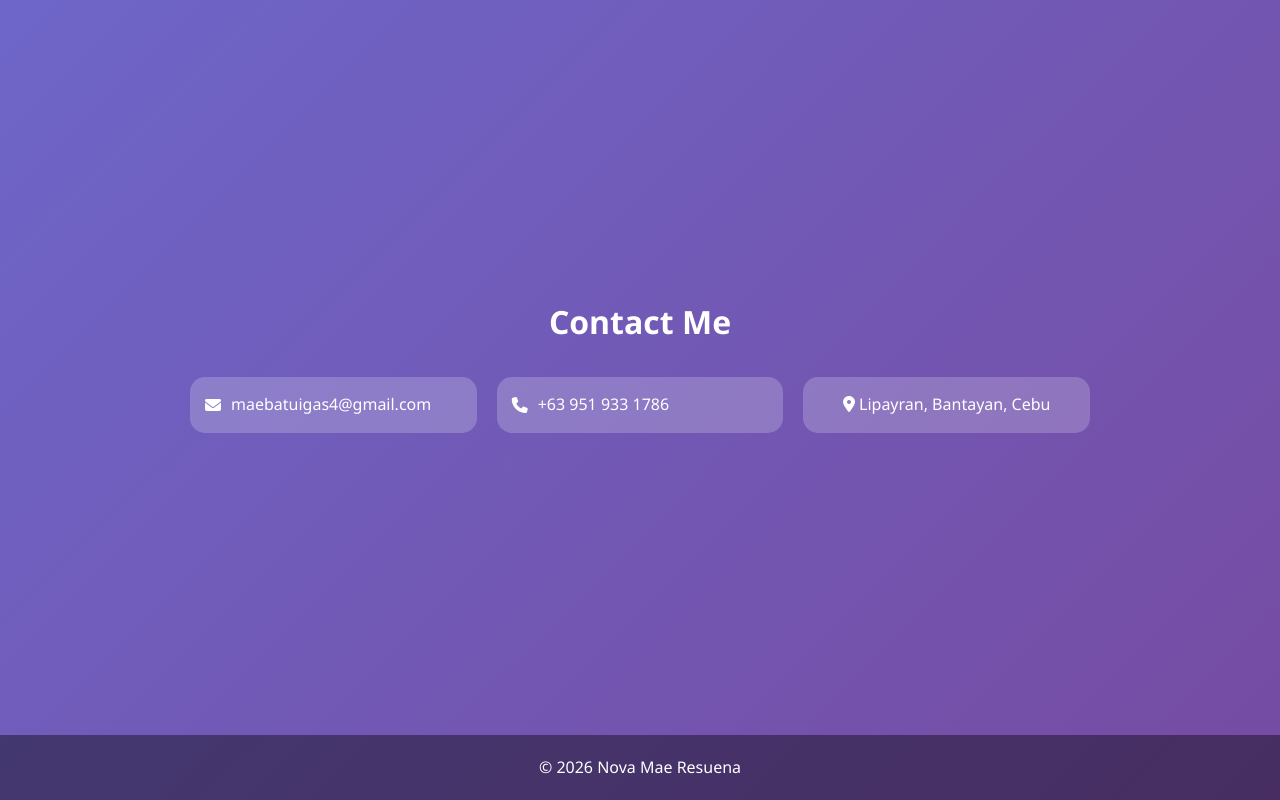
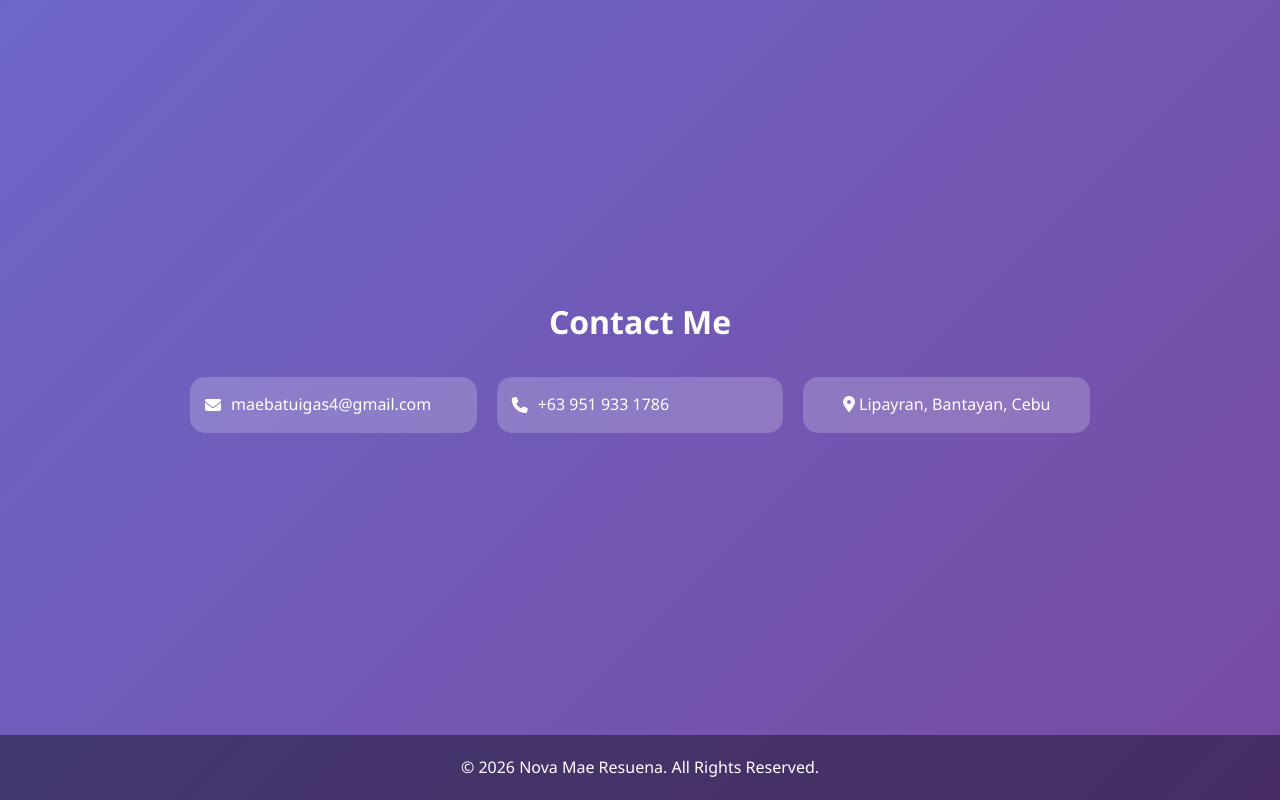
Before and after one commit to maebatuigas4-creator/NovaMae, a plain HTML site: page index.html in a window 1280 px wide. Shown: the part 1818-2618 px from the top of the page. Drawn offline with Linux system fonts and the light colour scheme.

Commit message:
Update index.html

```diff
--- a/index.html
+++ b/index.html
@@ -1,8 +1,10 @@
 <!DOCTYPE html>
 <html lang="en">
 <head>
+
 <meta charset="UTF-8">
 <title>Nova Mae Resuena | Portfolio</title>
+
 <meta name="viewport" content="width=device-width, initial-scale=1.0">
 <link href="https://cdnjs.cloudflare.com/ajax/libs/font-awesome/6.4.0/css/all.min.css" rel="stylesheet">
 
@@ -299,7 +301,7 @@ footer{
 </section>
 
 <footer>
-© 2026 Nova Mae Resuena
+© 2026 Nova Mae Resuena. All Rights Reserved.
 </footer>
 
 </body>
```
